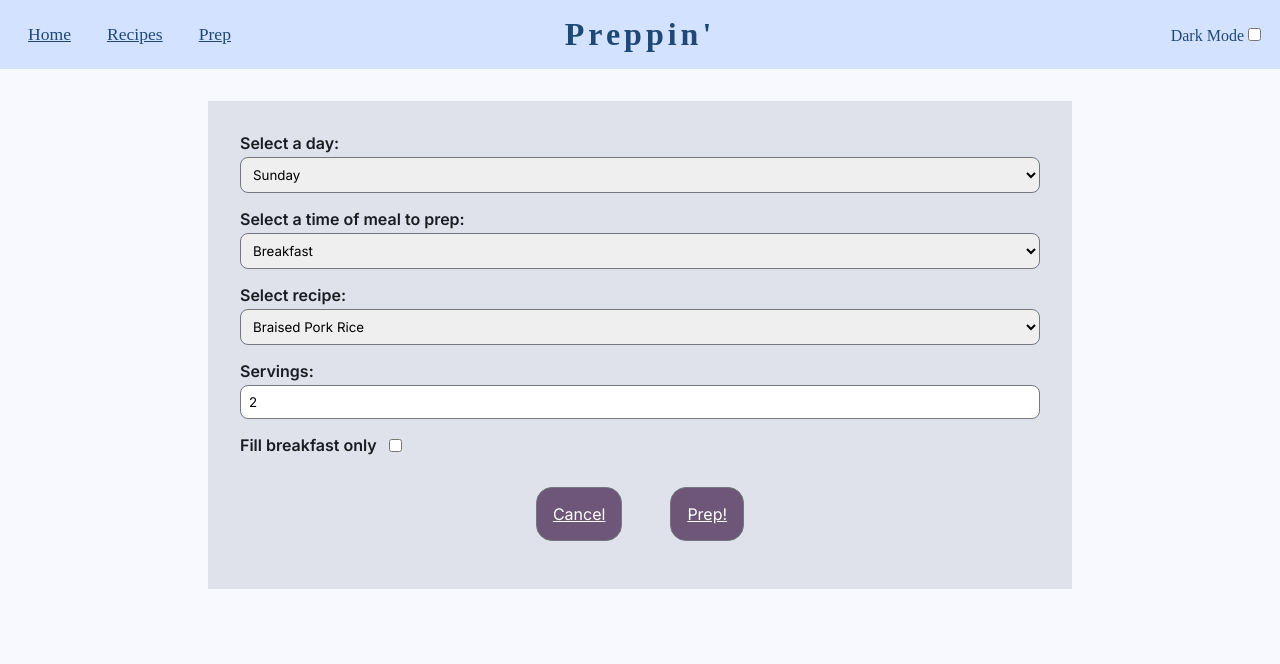
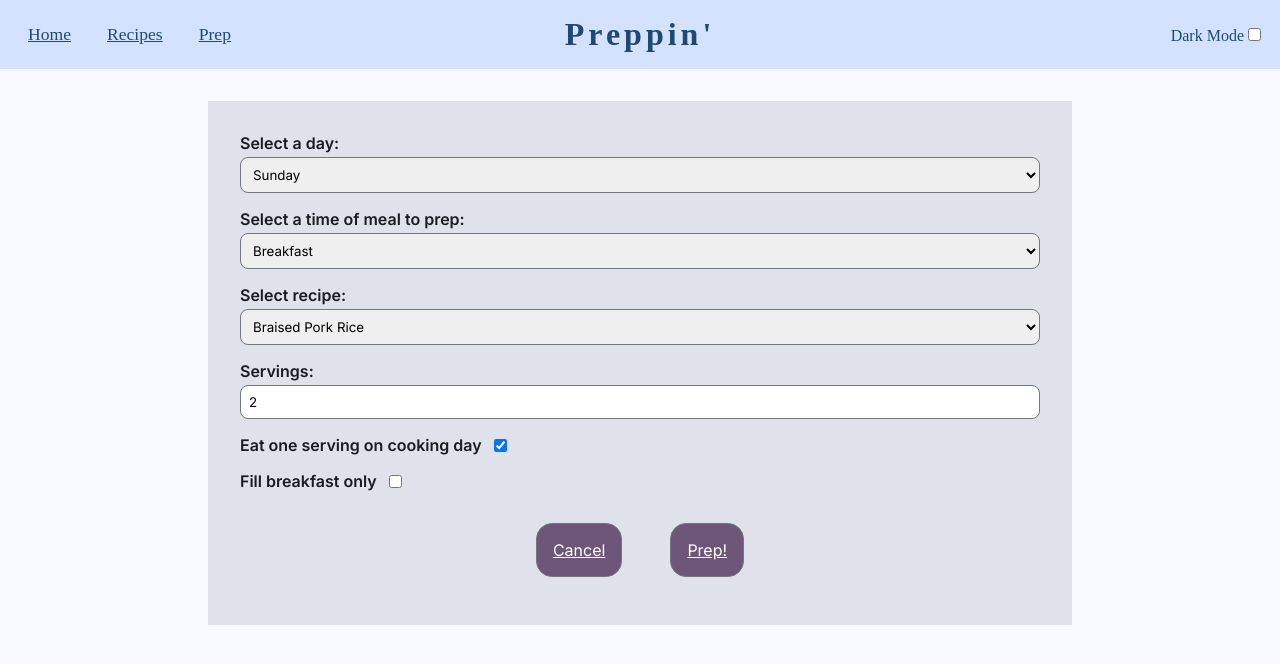
Before and after one commit to Caleb0206/csc437-project-preppin, a React (Vite) app in the folder frontend/: page /prep in a window 1280 px wide. Shown: the top 664 px of the page. Built offline with nearby package versions, Linux system fonts and the light colour scheme; a web font is replaced by a local one.

Commit message:
eat 1 serving checkbox

```diff
--- a/frontend/src/App.jsx
+++ b/frontend/src/App.jsx
@@ -72,9 +72,11 @@ function App() {
   const [calendar, setCalendar] = useState(() => seededWeek()); // emptyWeek());
 
   // function prepSubmit passed to PrepPage to populate calendar
-  function prepSubmit({ day, time, recipeName, servings, fillBreakfastOnly }) {
+  function prepSubmit({ day, time, recipeName, servings, eatOneServing, fillBreakfastOnly }) {
     const servingsNum = Number(servings) || 0;
-    const leftovers = Math.max(0, servingsNum - 1);
+
+    // if eat 1 on cooking day, only (servings - 1) are left. otherwise schedule all servings
+    const leftovers = Math.max(0, servingsNum - (eatOneServing ? 1 : 0));
 
     const dayIndex = DAYS.indexOf(day);
     const mealOrder = { breakfast: 0, lunch: 1, dinner: 2 };
@@ -118,7 +120,7 @@ function App() {
       const copy = JSON.parse(JSON.stringify(prev));
 
       // mark cooking slot
-      copy[day][time] = { kind: "cooking", recipe: recipeName };
+      copy[day][time] = { kind: "cooking", recipe: recipeName, ateOne: eatOneServing };
 
       // Fill in leftovers
       for (let i = 0; i < leftovers && i < slots.length; i++) {
--- a/frontend/src/components/Calendar.jsx
+++ b/frontend/src/components/Calendar.jsx
@@ -8,6 +8,7 @@ function SlotContent({ cell }) {
             <div className="meal-card meal-card--cooking">
                 <strong>Cooking</strong>
                 <p>{cell.recipe}</p>
+                {cell.ateOne && <small>Eat 1 serving</small>}
             </div>);
     }
     if (cell.kind === "prepped") {
--- a/frontend/src/pages/PrepPage.jsx
+++ b/frontend/src/pages/PrepPage.jsx
@@ -12,6 +12,7 @@ export function PrepPage({ recipes, onSubmit }) {
     const [recipeId, setRecipeId] = useState(recipes[0]?.id ?? "");
     const [servings, setServings] = useState(2);
     const [breakfastOnly, setBreakfastOnly] = useState(false);
+    const [eatOne, setEatOne] = useState(true);
 
     function handleSubmit(e) {
         e.preventDefault();
@@ -24,6 +25,7 @@ export function PrepPage({ recipes, onSubmit }) {
             time,
             recipeName: recipeLabel,
             servings,
+            eatOneServing: eatOne,
             fillBreakfastOnly: breakfastOnly,
         });
 
@@ -84,6 +86,15 @@ export function PrepPage({ recipes, onSubmit }) {
                         />
                     </div>
                     <div className="form-field checkbox-field">
+                        <label htmlFor="eat-one">Eat one serving on cooking day</label>
+                        <input
+                            id="eat-one"
+                            type="checkbox"
+                            checked={eatOne}
+                            onChange={(e) => setEatOne(e.target.checked)}
+                        />
+                    </div>
+                    <div className="form-field checkbox-field">
                         <label htmlFor="input-isBreakfast">Fill breakfast only</label>
                         <input
                             id="input-isBreakfast"
```
